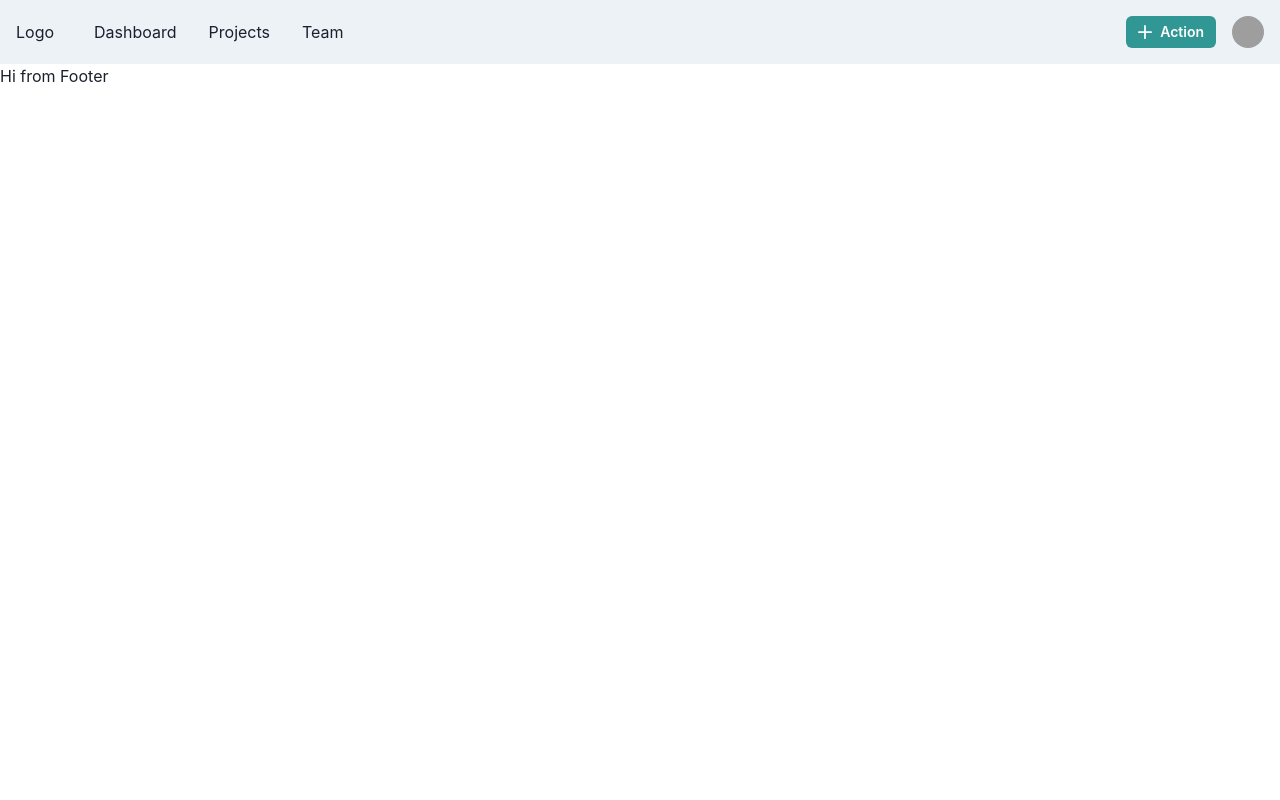
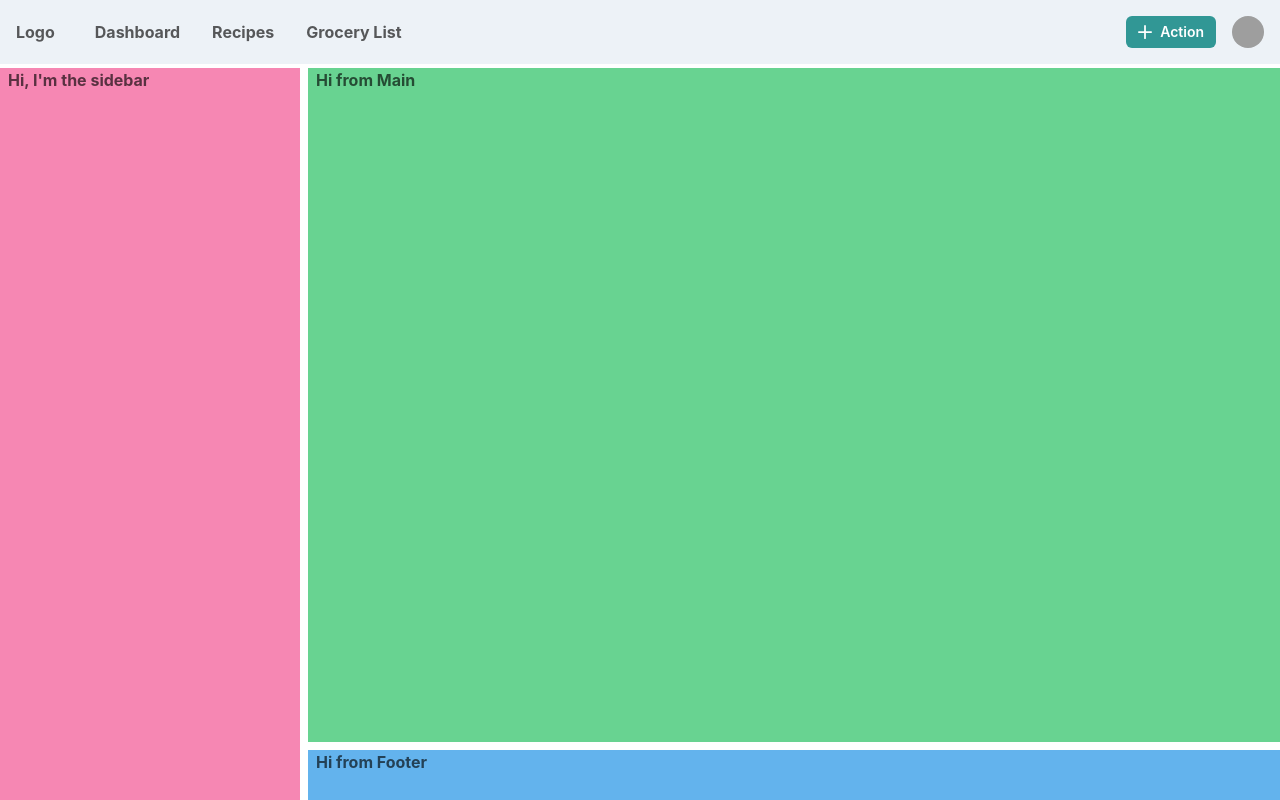
Before and after one commit to jhoard08/Weekly_Groceries_Planner, a React (Vite) app: page / in a window 1280 px wide. Built offline with nearby package versions, Linux system fonts and the light colour scheme; grey boxes are pictures that could not be loaded.

Commit message:
added grid layout for header,side,main,footer

```diff
--- a/src/app/App.tsx
+++ b/src/app/App.tsx
@@ -1,26 +1,51 @@
+import { Grid, GridItem } from '@chakra-ui/react';
 import Container from './components/Container/Container';
 import Footer from './components/shared/Footer';
 import Header from './components/shared/Header';
 import Sidebar from './components/shared/Sidebar';
 import Navigation from './components/shared/Navigation';
+import Main from './components/Main/Main';
 
 const App: React.FC = () => {
     return (
-        <Container className="page-container">
+        <Grid
+            templateAreas={`"header header"
+                  "sidebar main"
+                  "sidebar footer"`}
+            gridTemplateRows={'60px 1fr 50px'}
+            gridTemplateColumns={'300px 1fr'}
+            h="100vh"
+            gap="2"
+            color="blackAlpha.700"
+            fontWeight="bold"
+        >
+            <GridItem pl="0" area={'header'}>
                 <Container className="header-container">
                     <Header className="header">
-                    <Navigation></Navigation>
+                        <Navigation />
                     </Header>
                 </Container>
+            </GridItem>
+            <GridItem pl="2" bg="pink.300" area={'sidebar'}>
                 <Container className="sidebar-container">
-                <Sidebar></Sidebar>
+                    <Sidebar>
+                        <div>Hi, I'm the sidebar</div>
+                    </Sidebar>
                 </Container>
+            </GridItem>
+            <GridItem pl="2" bg="green.300" area={'main'}>
+                <Container className="main-container">
+                    <Main></Main>
+                </Container>
+            </GridItem>
+            <GridItem pl="2" bg="blue.300" area={'footer'}>
                 <Container className="footer-container">
                     <Footer className="footer">
                         <h4>Hi from Footer</h4>
                     </Footer>
                 </Container>
-        </Container>
+            </GridItem>
+        </Grid>
     );
 };
 
--- /dev/null
+++ b/src/app/components/Main/Main.tsx
@@ -0,0 +1,5 @@
+const Main: React.FC = () => {
+    return <div> Hi from Main</div>;
+};
+
+export default Main;
--- a/src/app/components/shared/Navigation.tsx
+++ b/src/app/components/shared/Navigation.tsx
@@ -18,7 +18,7 @@ import {
 } from '@chakra-ui/react';
 import { HamburgerIcon, CloseIcon, AddIcon } from '@chakra-ui/icons';
 
-const Links = ['Dashboard', 'Projects', 'Team'];
+const Links = ['Dashboard', 'Recipes', 'Grocery List'];
 
 const Navigation = ({ children }: { children: ReactNode }) => (
     <Link
@@ -91,10 +91,10 @@ export default function withAction() {
                                 />
                             </MenuButton>
                             <MenuList>
-                                <MenuItem>Link 1</MenuItem>
-                                <MenuItem>Link 2</MenuItem>
+                                <MenuItem>Profile</MenuItem>
+                                <MenuItem>Settings</MenuItem>
                                 <MenuDivider />
-                                <MenuItem>Link 3</MenuItem>
+                                <MenuItem>Logout</MenuItem>
                             </MenuList>
                         </Menu>
                     </Flex>
```
Lines whose indentation alone changed are shown as unchanged.
